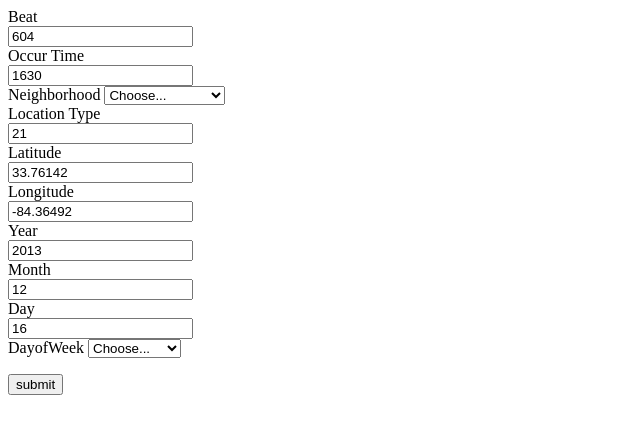
After one commit to nahidfarzad8751/project_3, a Flask app: page /prediction in a window 1280 px wide. The commit adds this page. Shown: the top 434 px of the page, without its empty margins (0-640 px from the left). Run offline with Flask 2, Linux system fonts and the light colour scheme.

Commit message:
DCC Nearly have a working form that ask users for values and enters into a Keras model

```diff
--- a/app.py
+++ b/app.py
@@ -30,5 +30,35 @@ def crime():
 @app.route('/timeofyear')
 def year():
     return render_template('Timeofyear.html')
+
+
+
+
+@app.route('/success/<name>')
+def success(name):
+   return 'welcome %s' % name
+
+@app.route('/prediction', methods = ['POST', 'GET'])
+def Prediction():
+    if request.method == 'POST':
+        pdb.set_trace()
+        beat = request.form['beat']
+        occur_time = request.form['occur_time']
+        neighborhood = request.form['neighborhood']
+        location_type = request.form['location_type']
+        latitude = request.form['latitude']
+        longitude = request.form['longitude']
+        year = request.form['year']
+        month = request.form['month']
+        day = request.form['day']
+        dayofweek = request.form['dayofweek']
+        pdb.set_trace()
+        #return redirect(url_for('success',name = user))
+    else:
+      #user = request.args.get('nm')
+      #return redirect(url_for('success',name = user))
+      return render_template('prediction.html')
+
+
 if __name__ == "__main__":
     app.run(debug=True)
--- /dev/null
+++ b/templates/prediction.html
@@ -0,0 +1,190 @@
+<!DOCTYPE html>
+<html lang="en">
+  <head>
+    <meta charset="UTF-8" />
+    <meta http-equiv="X-UA-Compatible" content="IE=edge" />
+    <meta name="viewport" content="width=device-width, initial-scale=1.0" />
+    <title>Document</title>
+  </head>
+  <body>
+    <!-- <form action="http://localhost:5000/login" method="GET">
+      <p>Enter Name:</p>
+      <p><input type="text" name="nm" /></p>
+      <p><input type="submit" value="submit" /></p>
+    </form> -->
+    <form action="http://localhost:5000/prediction" method="POST">
+      <div class="form-group row">
+        <label
+          for="colFormLabelSm"
+          class="col-sm-2 col-form-label col-form-label-sm"
+          >Beat</label
+        >
+        <div class="col-sm-10">
+          <input
+            type="number"
+            name="beat"
+            class="form-control form-control-sm"
+            id="colFormLabelSm"
+            value="604"
+          />
+        </div>
+      </div>
+      <div class="form-group row">
+        <label for="colFormLabel" class="col-sm-2 col-form-label"
+          >Occur Time</label
+        >
+        <div class="col-sm-10">
+          <input
+            type="number"
+            name="occur_time"
+            class="form-control"
+            id="colFormLabel"
+            value="1630"
+          />
+        </div>
+      </div>
+      <label class="my-1 mr-2" for="inlineFormCustomSelectPref"
+        >Neighborhood</label
+      >
+      <select
+        class="custom-select my-1 mr-sm-2"
+        id="inlineFormCustomSelectPref"
+        name="neighborhood"
+      >
+        <option selected>Choose...</option>
+        <option value="0">Brookhaven</option>
+        <option value="1">Buckhead</option>
+        <option value="2">Downtown</option>
+        <option value="3">Midtown</option>
+        <option value="4">Old Fourth Ward</option>
+      </select>
+      <div class="form-group row">
+        <label
+          for="colFormLabelLg"
+          class="col-sm-2 col-form-label col-form-label-lg"
+          >Location Type</label
+        >
+        <div class="col-sm-10">
+          <input
+            type="number"
+            name="location_type"
+            class="form-control form-control-lg"
+            id="colFormLabelLg"
+            value="21"
+          />
+        </div>
+      </div>
+      <div class="form-group row">
+        <label
+          for="colFormLabelLg"
+          class="col-sm-2 col-form-label col-form-label-lg"
+          >Latitude</label
+        >
+        <div class="col-sm-10">
+          <input
+            type="number"
+            name="latitude"
+            class="form-control form-control-lg"
+            id="colFormLabelLg"
+            value="33.76142"
+          />
+        </div>
+      </div>
+      <div class="form-group row">
+        <label
+          for="colFormLabelLg"
+          class="col-sm-2 col-form-label col-form-label-lg"
+          >Longitude</label
+        >
+        <div class="col-sm-10">
+          <input
+            type="number"
+            name="longitude"
+            class="form-control form-control-lg"
+            id="colFormLabelLg"
+            value="-84.36492"
+          />
+        </div>
+      </div>
+      <div class="form-group row">
+        <label
+          for="colFormLabelLg"
+          class="col-sm-2 col-form-label col-form-label-lg"
+          >Year</label
+        >
+        <div class="col-sm-10">
+          <input
+            type="text"
+            name="year"
+            class="form-control form-control-lg"
+            id="colFormLabelLg"
+            value="2013"
+          />
+        </div>
+      </div>
+      <div class="form-group row">
+        <label
+          for="colFormLabelLg"
+          class="col-sm-2 col-form-label col-form-label-lg"
+          >Month</label
+        >
+        <div class="col-sm-10">
+          <input
+            type="number"
+            name="month"
+            class="form-control form-control-lg"
+            id="colFormLabelLg"
+            value="12"
+          />
+        </div>
+      </div>
+      <div class="form-group row">
+        <label
+          for="colFormLabelLg"
+          class="col-sm-2 col-form-label col-form-label-lg"
+          >Day</label
+        >
+        <div class="col-sm-10">
+          <input
+            type="number"
+            name="day"
+            class="form-control form-control-lg"
+            id="colFormLabelLg"
+            value="16"
+          />
+        </div>
+      </div>
+      <div class="form-group row">
+        <label
+          for="colFormLabelLg"
+          class="col-sm-2 col-form-label col-form-label-lg"
+          >DayofWeek</label
+        >
+        <!-- <div class="col-sm-10">
+          <input
+            type="number"
+            name="dayofweek"
+            class="form-control form-control-lg"
+            id="colFormLabelLg"
+            value="0"
+          />
+        </div>
+      </div> -->
+      <select
+        class="custom-select my-1 mr-sm-2"
+        id="inlineFormCustomSelectPref"
+        name="dayofweek"
+      >
+        <option selected>Choose...</option>
+        <option value="0">Monday</option>
+        <option value="1">Tuesday</option>
+        <option value="2">Wednesday</option>
+        <option value="3">Thursday</option>
+        <option value="4">Friday</option>
+        <option value="5">Saturday</option>
+        <option value="6">Sunday</option>
+      </select>
+      <p><input type="submit" value="submit" /></p>
+    </form>
+  </body>
+</html>
```
Also changed, not shown: final_project_dcc/model.json (added, +1 -0 lines), templates/index.html (+93 -22 lines), 12 other files.
